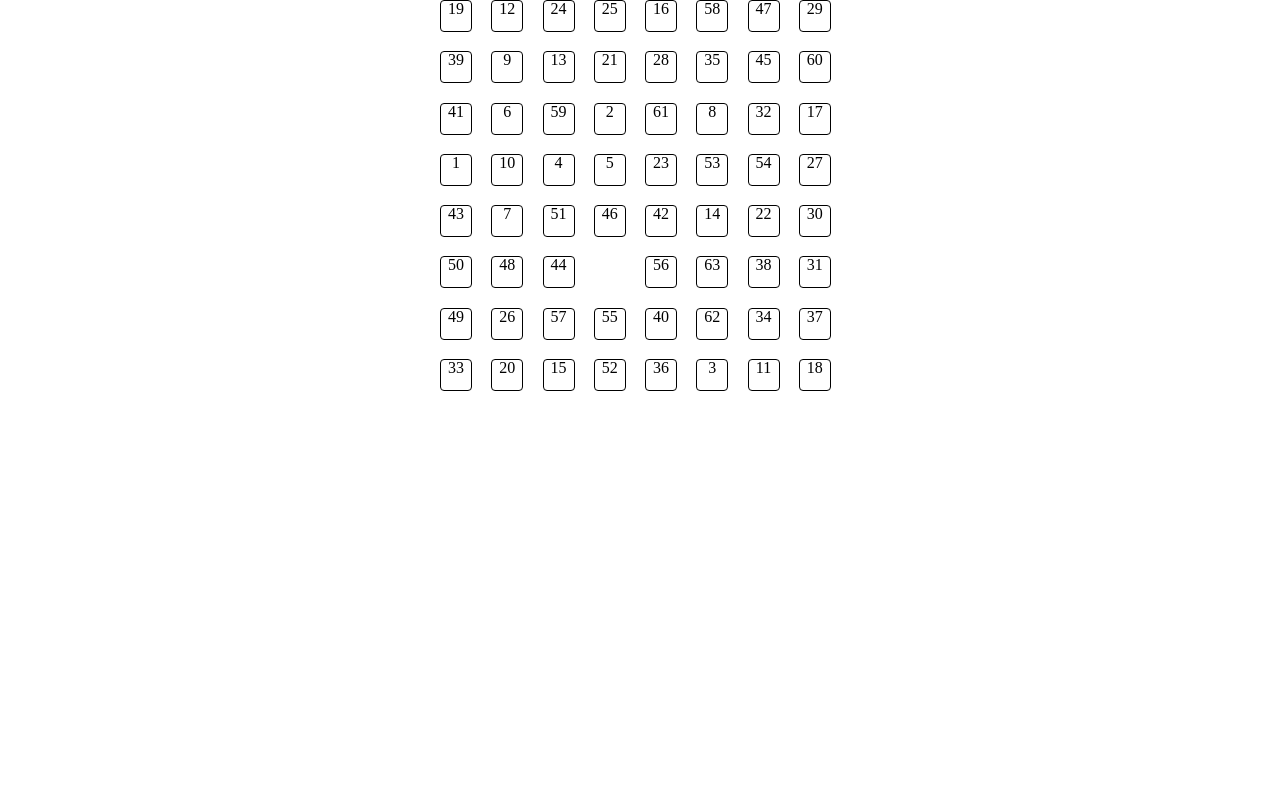
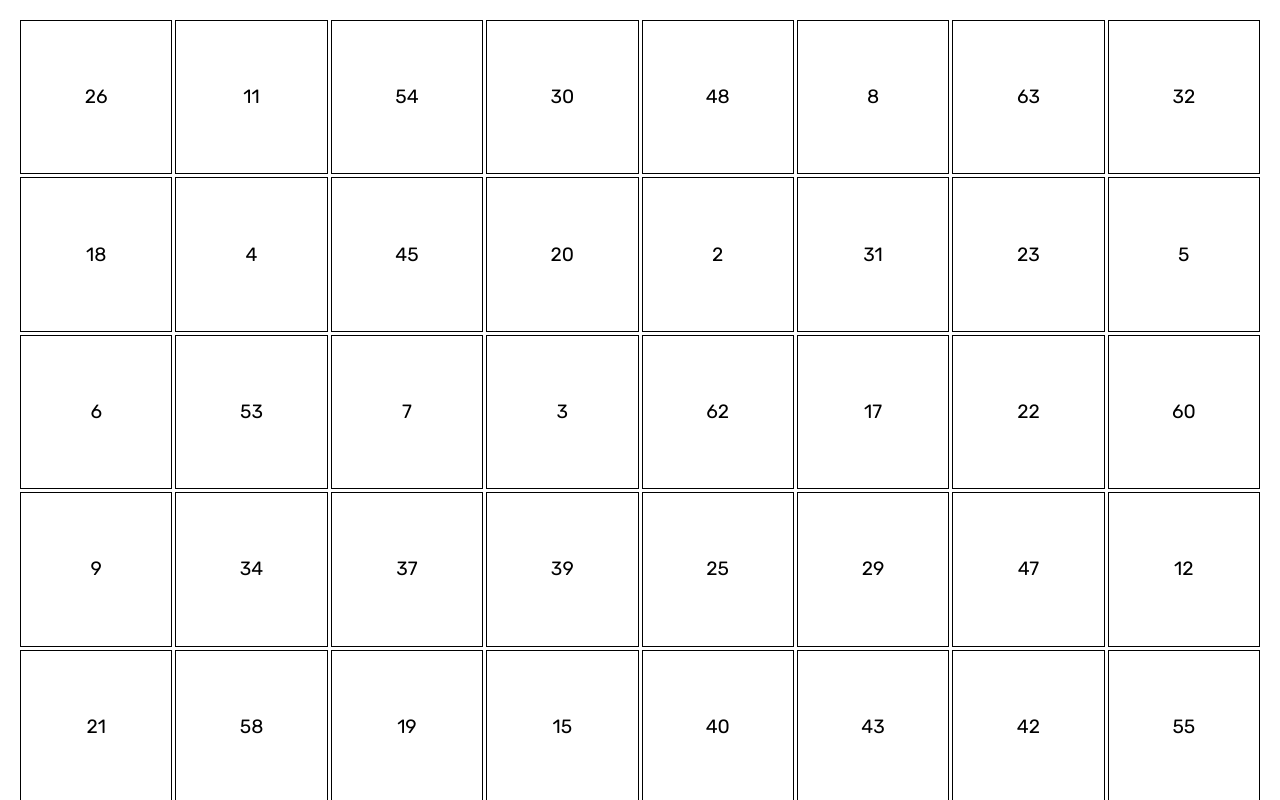
Before and after one commit to WDFunction/Digital-Klotski, a Vue app: page / in a window 1280 px wide. Shown: the top 800 px of the page. Built offline with nearby package versions, Linux system fonts and the light colour scheme; no server answers.

Commit message:
:zap: ui stuff

```diff
--- a/index.html
+++ b/index.html
@@ -8,6 +8,8 @@
     <style>
       a,abbr,acronym,address,applet,article,aside,audio,b,big,blockquote,body,canvas,caption,center,cite,code,dd,del,details,dfn,div,dl,dt,em,embed,fieldset,figcaption,figure,footer,form,h1,h2,h3,h4,h5,h6,header,hgroup,html,i,iframe,img,ins,kbd,label,legend,li,main,mark,menu,nav,object,ol,output,p,pre,q,ruby,s,samp,section,small,span,strike,strong,sub,summary,sup,table,tbody,td,tfoot,th,thead,time,tr,tt,u,ul,var,video{margin:0;padding:0;border:0;font-size:100%;font:inherit;vertical-align:baseline}article,aside,details,figcaption,figure,footer,header,hgroup,main,menu,nav,section{display:block}[hidden]{display:none}body{line-height:1}menu,ol,ul{list-style:none}blockquote,q{quotes:none}blockquote:after,blockquote:before,q:after,q:before{content:'';content:none}table{border-collapse:collapse;border-spacing:0}
     </style>
+    <link rel="preconnect" href="https://fonts.gstatic.com">
+    <link href="https://fonts.googleapis.com/css2?family=Rubik&display=swap" rel="stylesheet">
   </head>
   <body>
     <div id="app"></div>
--- a/src/App.vue
+++ b/src/App.vue
@@ -1,5 +1,5 @@
 <template>
-  <div>
+  <div id="super_container">
     <div class="container">
       <div
         class="item"
@@ -8,12 +8,14 @@
         :style="{ visibility: item === 0 ? 'hidden' : 'visible' }"
         @click="handleClick(index)"
       >
-        {{ item }}
+        <span>{{ item }}</span>
       </div>
     </div>
     <div class="finished" v-if="finished">
       <h1>用时: {{ finishedData[1] }}s</h1>
-      <img :src="`https://qr.wd-api.com/?data=${finishedData[0]}`" /><br />
+      <img
+        :src="`https://qr.wd-api.com/?data=${finishedData[0]}&white`"
+      /><br />
       <h2 style="padding-bottom: 1em;">复制下方文本框内容</h2>
       <input readonly :value="finishedData[0]" />
     </div>
@@ -30,6 +32,9 @@ let finished = ref(false);
 let finishedData = ref(["", 0]);
 
 const handleClick = (index: number) => {
+  if (finished.value) {
+    return;
+  }
   game.step(toPoint(index));
   updateBoard();
 };
@@ -50,29 +55,38 @@ onMounted(() => {
 
 <style scoped>
 .item {
+  position: relative;
   display: flex;
   justify-content: center;
   align-content: center;
   border: 1px solid;
   border-color: black;
-  border-radius: 4px;
   user-select: none;
-  width: 30px;
-  height: 30px;
+  line-height: 2;
+  padding-bottom: 100%;
+}
+.item > span {
+  position: absolute;
+  top: 50%;
+  transform: translate(0, -50%);
+  font-size: 1.2em;
 }
 .container {
   display: grid;
   grid-template-columns: repeat(8, 1fr);
   grid-template-rows: repeat(8, 1fr);
-  grid-gap: 10px;
+  grid-gap: 3px;
   margin: 0px auto;
-  height: 400px;
-  width: 400px;
 }
 .finished {
+  margin-top: 20px;
   text-align: center;
 }
 .finished > h1 {
   font-size: 2em;
 }
+#super_container {
+  font-family: 'Rubik', sans-serif;
+  padding: 20px
+}
 </style>
--- a/src/game.ts
+++ b/src/game.ts
@@ -44,12 +44,10 @@ export default class Game {
     }
 
     shuffle() {
-        console.time('shuffle')
         for (let i = 1; i <= 4000; i++) {
-            let arounds = shuffle(this.getAround(this.white))
-            this.step(arounds[0])
+            let arounds = this.getAround(this.white)
+            this.step(arounds[Math.floor(Math.random() * arounds.length)])
         }
-        console.timeEnd('shuffle')
     }
 
     getAround(pnt: Point): Point[] {
```
Also changed, not shown: 1 other file (tests, documents, lock files or other folders).
